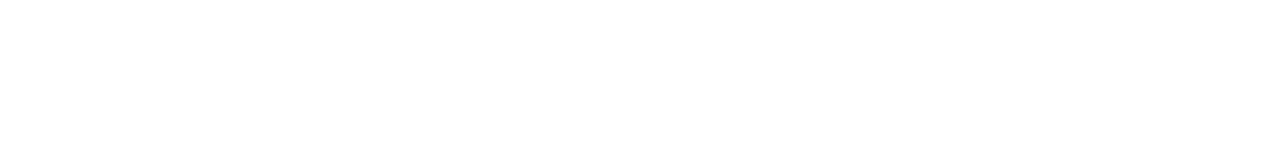
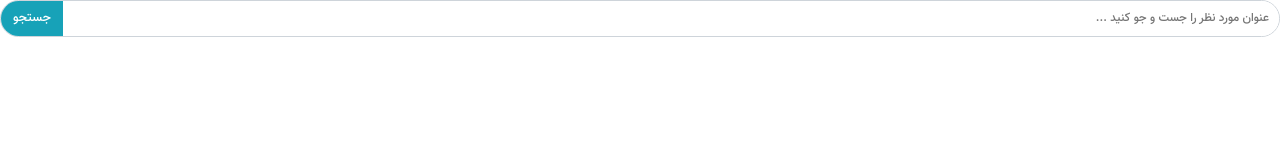
Before and after one commit to aliNejati-bu/my-front-learning-projects, a plain HTML site: page 005-fullwebsite/index.html in a window 1280 px wide. Drawn offline with nearby package versions, Linux system fonts and the light colour scheme.

Commit message:
add inputWithButton.html to project 005

```diff
--- a/005-fullwebsite/index.html
+++ b/005-fullwebsite/index.html
@@ -12,6 +12,10 @@
 </head>
 <body>
 
+<div class="input-box-with-btn">
+    <input type="text" placeholder="عنوان مورد نظر را جست و جو کنید ...">
+    <button class="btn btn--secondary btn--no-radius">جستجو</button>
+</div>
 
 </body>
 </html>
--- a/005-fullwebsite/style/style.css
+++ b/005-fullwebsite/style/style.css
@@ -17,6 +17,7 @@ html {
     --color-white: #fff;
     --color-purple: #736dd5;
     --color-green: #34fe9b;
+    --color--input-border: #ced4da
 }
 
 *, *::after, *::before {
@@ -141,38 +142,64 @@ h1, h2, h3, h4, h5, h6 {
     color: var(--color-white);
 }
 
-.btn--secondary:hover{
+.btn--secondary:hover {
     background: var(--color-secondary-darker);
 }
 
 
-
-.btn--gradient{
-    background: linear-gradient(40deg,#45cafc,#303f9f);
-    --local-background: linear-gradient(40deg,#45cafc,#303f9f);
+.btn--gradient {
+    background: linear-gradient(40deg, #45cafc, #303f9f);
+    --local-background: linear-gradient(40deg, #45cafc, #303f9f);
     color: white;
 }
 
 
-.btn--no-radius{
+.btn--no-radius {
     border-radius: 0;
 }
 
-.btn--big{
+.btn--big {
     padding: 1.6rem 2.4rem;
     border: 2px solid var(--local-background);
     --local-border-size: 2px;
     font-size: 1.6rem;
 }
 
-.btn--outline{
+.btn--outline {
     border: var(--local-border-size) solid var(--local-background);
     color: var(--local-background);
     background: var(--color-white);
 }
 
-.btn--outline:hover{
+.btn--outline:hover {
     border: var(--local-border-size) solid var(--local-background);
     color: var(--color-white);
     background: var(--local-background);
 }
+
+
+/* input boxes */
+
+.input-box-with-btn {
+    display: flex;
+    border: 1px solid var(--color--input-border);
+    border-radius: 50rem;
+    overflow: hidden;
+}
+
+.input-box-with-btn .btn {
+    margin: 0;
+}
+
+.input-box-with-btn input {
+    border: 0;
+    outline: 0;
+    flex-grow: 1;
+    padding-right: 1rem;
+}
+
+.input-box-with-btn input::placeholder {
+    font-size: 1.2rem;
+    font-weight: 400;
+
+}
```
Also changed, not shown: 005-fullwebsite/component/inputWithButton.html (added, +5 -0 lines).
